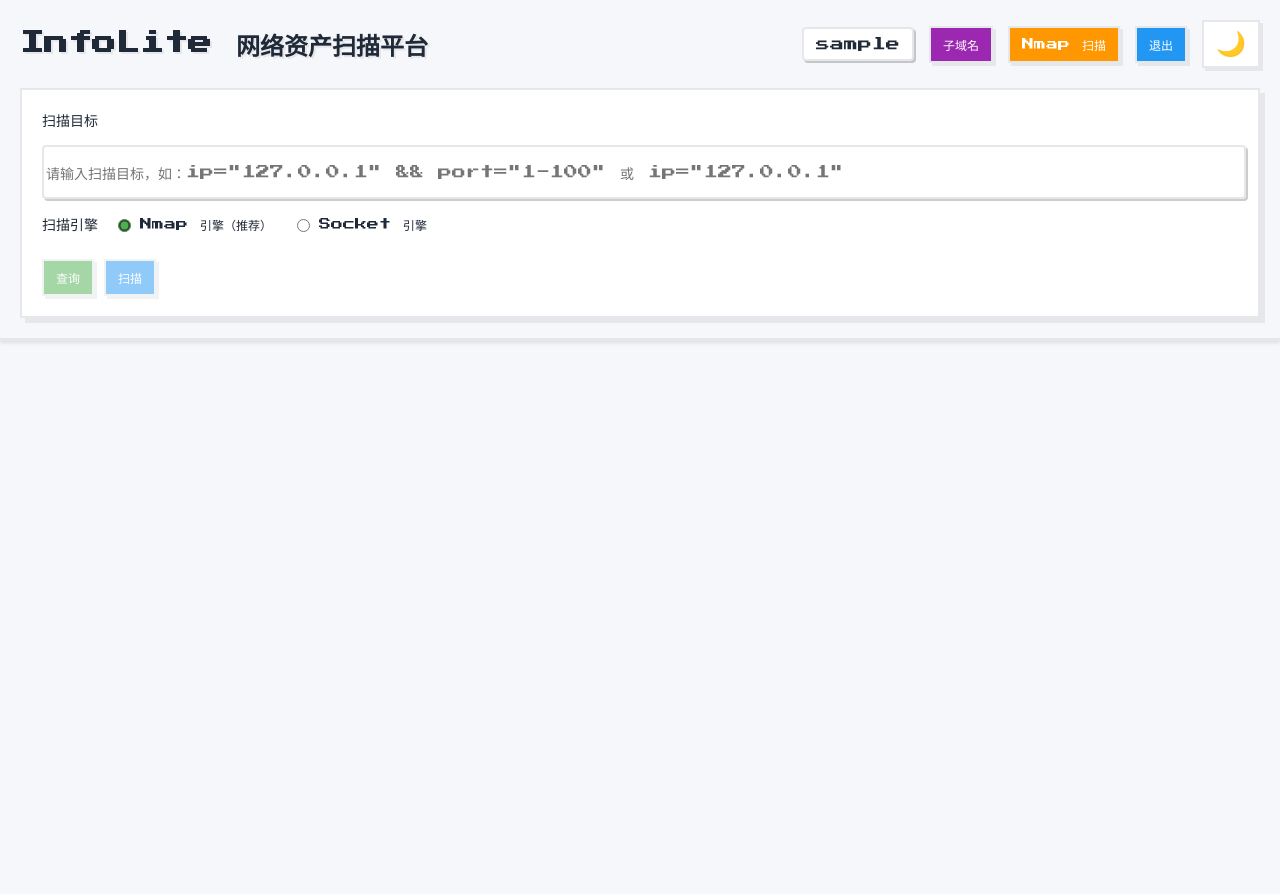
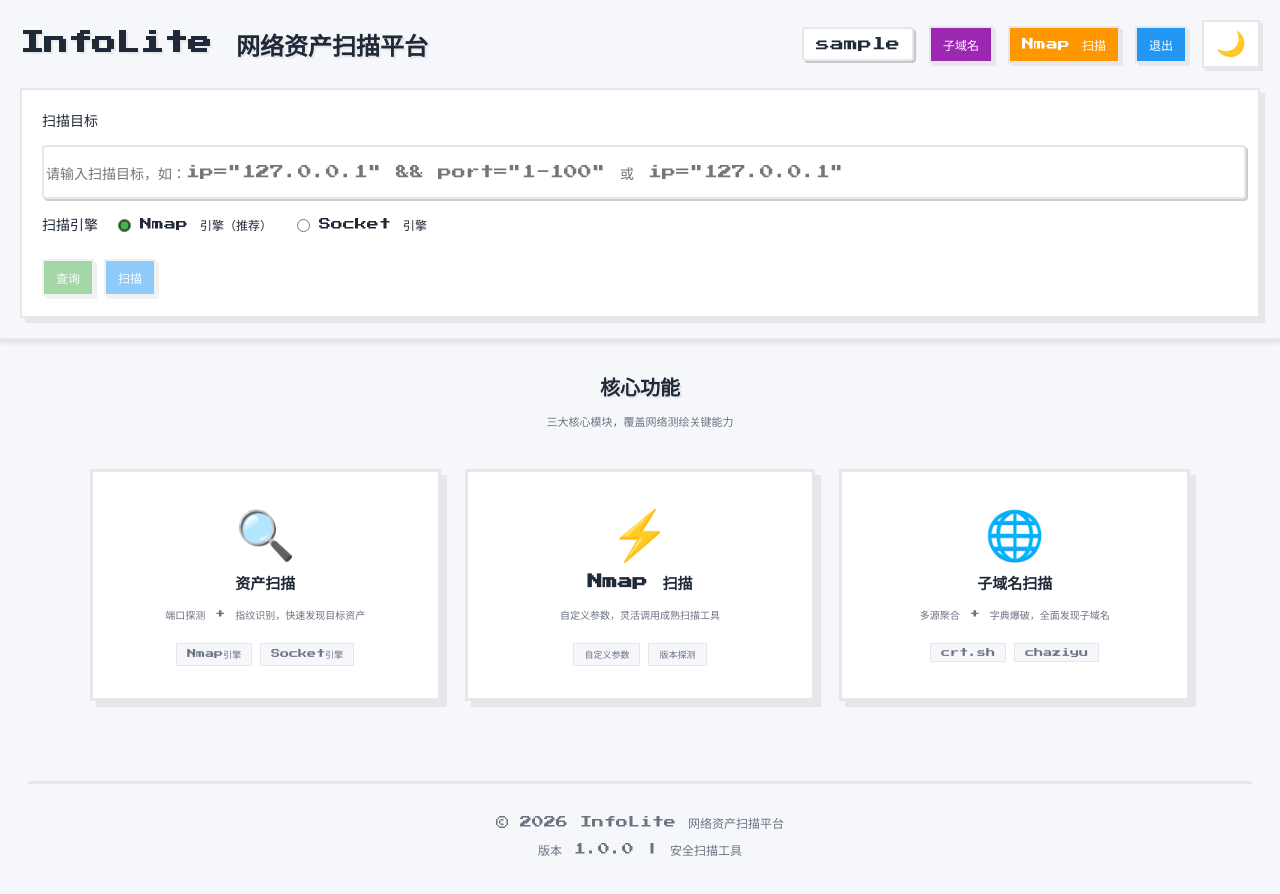
Before and after one commit to czheisenberg/InfoLite, a Vue app in the folder frontend/infolite-frontend/: page / in a window 1280 px wide. Shown: the top 894 px of the page. Before the commit the page ends 816 px from the top, so only its background shows below. Built offline with nearby package versions, Linux system fonts and the light colour scheme; sample sign-in values are in the browser's storage; what @pixelium/web-vue would draw is missing.

Commit message:
feat: 美化首页

```diff
--- a/frontend/infolite-frontend/src/views/AssetScan.vue
+++ b/frontend/infolite-frontend/src/views/AssetScan.vue
@@ -1,6 +1,5 @@
 <template>
   <div class="asset-scan-page">
-    <!-- 页面头部 -->
     <PageHeader
       :username="username"
       :theme="theme"
@@ -9,6 +8,57 @@
       @query="handleQuery"
       @refresh="handleRefresh"
     />
+
+    <!-- Hero 区域 -->
+    <div class="hero-section" v-if="!hasResult">
+      <div class="hero-content">
+        <div class="hero-badge">🚀 InfoLite 测绘平台</div>
+        <h1 class="hero-title">
+          <span class="title-line">网络空间</span>
+          <span class="title-line highlight">资产探测引擎</span>
+        </h1>
+        <p class="hero-desc">
+          轻量级网络空间测绘平台，支持端口探测、指纹识别、子域名扫描
+        </p>
+      </div>
+    </div>
+
+    <!-- 功能卡片区域 -->
+    <div class="features-section" v-if="!hasResult">
+      <div class="section-header">
+        <h2 class="section-title">核心功能</h2>
+        <p class="section-subtitle">三大核心模块，覆盖网络测绘关键能力</p>
+      </div>
+      <div class="feature-cards">
+        <div class="feature-card feature-asset" @click="scrollToSearch">
+          <div class="feature-icon">🔍</div>
+          <h3 class="feature-title">资产扫描</h3>
+          <p class="feature-desc">端口探测 + 指纹识别，快速发现目标资产</p>
+          <div class="feature-tags">
+            <span class="feature-tag">Nmap引擎</span>
+            <span class="feature-tag">Socket引擎</span>
+          </div>
+        </div>
+        <div class="feature-card feature-nmap" @click="goToNmapScan">
+          <div class="feature-icon">⚡</div>
+          <h3 class="feature-title">Nmap 扫描</h3>
+          <p class="feature-desc">自定义参数，灵活调用成熟扫描工具</p>
+          <div class="feature-tags">
+            <span class="feature-tag">自定义参数</span>
+            <span class="feature-tag">版本探测</span>
+          </div>
+        </div>
+        <div class="feature-card feature-subdomain" @click="goToSubdomainScan">
+          <div class="feature-icon">🌐</div>
+          <h3 class="feature-title">子域名扫描</h3>
+          <p class="feature-desc">多源聚合 + 字典爆破，全面发现子域名</p>
+          <div class="feature-tags">
+            <span class="feature-tag">crt.sh</span>
+            <span class="feature-tag">chaziyu</span>
+          </div>
+        </div>
+      </div>
+    </div>
 
     <!-- 扫描结果 -->
     <div class="scan-result-card" v-if="hasResult">
@@ -198,6 +248,18 @@
   localStorage.removeItem('token')
   localStorage.removeItem('username')
   window.location.href = '/login'
+}
+
+const goToNmapScan = () => {
+  window.location.href = '/nmap-scan'
+}
+
+const goToSubdomainScan = () => {
+  window.location.href = '/subdomain-scan'
+}
+
+const scrollToSearch = () => {
+  window.scrollTo({ top: 0, behavior: 'smooth' })
 }
 
 // 扫描表单数据
@@ -403,7 +465,6 @@
 /* 页面整体样式：替换为CSS变量 👇 */
 .asset-scan-page {
   max-width: 1400px;
-  /* width: 100%; */
   margin: 0 auto;
   padding: 20px;
   background-color: var(--bg-main);
@@ -411,11 +472,168 @@
   font-family: 'Press Start 2P', monospace;
 }
 
+/* Hero 区域 */
+.hero-section {
+  text-align: center;
+  padding: 60px 20px 40px;
+  margin-top: 20px;
+}
+
+.hero-content {
+  max-width: 800px;
+  margin: 0 auto;
+}
+
+.hero-badge {
+  display: inline-block;
+  padding: 8px 20px;
+  font-size: 11px;
+  color: #9C27B0;
+  border: 2px solid #9C27B0;
+  background: rgba(156, 39, 176, 0.1);
+  margin-bottom: 24px;
+  box-shadow: 3px 3px 0 var(--border-color);
+}
+
+.hero-title {
+  font-size: 36px;
+  line-height: 1.4;
+  color: var(--text-primary);
+  margin: 0 0 20px 0;
+  text-shadow: 4px 4px 0 var(--border-color);
+}
+
+.title-line {
+  display: block;
+}
+
+.title-line.highlight {
+  background: linear-gradient(135deg, #9C27B0, #2196F3);
+  -webkit-background-clip: text;
+  -webkit-text-fill-color: transparent;
+  background-clip: text;
+}
+
+.hero-desc {
+  font-size: 13px;
+  line-height: 1.8;
+  color: var(--text-secondary);
+  margin: 0;
+}
+
+/* 功能卡片区域 */
+.features-section {
+  padding: 20px 0 40px;
+}
+
+.section-header {
+  text-align: center;
+  margin-bottom: 40px;
+}
+
+.section-title {
+  font-size: 20px;
+  color: var(--text-primary);
+  margin: 0 0 12px 0;
+  text-shadow: 2px 2px 0 var(--border-color);
+}
+
+.section-subtitle {
+  font-size: 11px;
+  color: var(--text-secondary);
+  margin: 0;
+}
+
+.feature-cards {
+  display: grid;
+  grid-template-columns: repeat(3, 1fr);
+  gap: 24px;
+  max-width: 1100px;
+  margin: 0 auto;
+}
+
+.feature-card {
+  background: var(--bg-card);
+  border: 3px solid var(--border-color);
+  padding: 32px 24px;
+  text-align: center;
+  cursor: pointer;
+  transition: all 0.3s ease;
+  box-shadow: 6px 6px 0 var(--border-color);
+  position: relative;
+  overflow: hidden;
+}
+
+.feature-card::before {
+  content: '';
+  position: absolute;
+  top: 0;
+  left: -100%;
+  width: 100%;
+  height: 4px;
+  transition: left 0.3s ease;
+}
+
+.feature-card.feature-asset::before {
+  background: #4CAF50;
+}
+
+.feature-card.feature-nmap::before {
+  background: #FF9800;
+}
+
+.feature-card.feature-subdomain::before {
+  background: #9C27B0;
+}
+
+.feature-card:hover {
+  transform: translate(-4px, -4px);
+  box-shadow: 10px 10px 0 var(--border-color);
+}
+
+.feature-card:hover::before {
+  left: 0;
+}
+
+.feature-icon {
+  font-size: 48px;
+  margin-bottom: 20px;
+  line-height: 1;
+}
+
+.feature-title {
+  font-size: 15px;
+  color: var(--text-primary);
+  margin: 0 0 12px 0;
+}
+
+.feature-desc {
+  font-size: 10px;
+  line-height: 1.8;
+  color: var(--text-secondary);
+  margin: 0 0 20px 0;
+}
+
+.feature-tags {
+  display: flex;
+  justify-content: center;
+  gap: 8px;
+  flex-wrap: wrap;
+}
+
+.feature-tag {
+  font-size: 9px;
+  padding: 4px 10px;
+  border: 1px solid var(--border-color);
+  color: var(--text-secondary);
+  background: var(--bg-main);
+}
+
 
 
 /* 扫描结果 */
 .scan-result-card {
-  margin-top: 240px;
+  margin-top: 30px;
   margin-bottom: 30px;
 }
 .result-container {
@@ -731,7 +949,28 @@
 }
 
 /* 响应式适配 */
+@media (max-width: 1024px) {
+  .feature-cards {
+    grid-template-columns: repeat(2, 1fr);
+  }
+}
+
 @media (max-width: 768px) {
+  .hero-section {
+    padding: 40px 10px 30px;
+  }
+  .hero-title {
+    font-size: 24px;
+  }
+  .hero-desc {
+    font-size: 11px;
+  }
+  .feature-cards {
+    grid-template-columns: 1fr;
+  }
+  .section-title {
+    font-size: 16px;
+  }
   .asset-scan-page {
     padding: 10px;
   }
```
